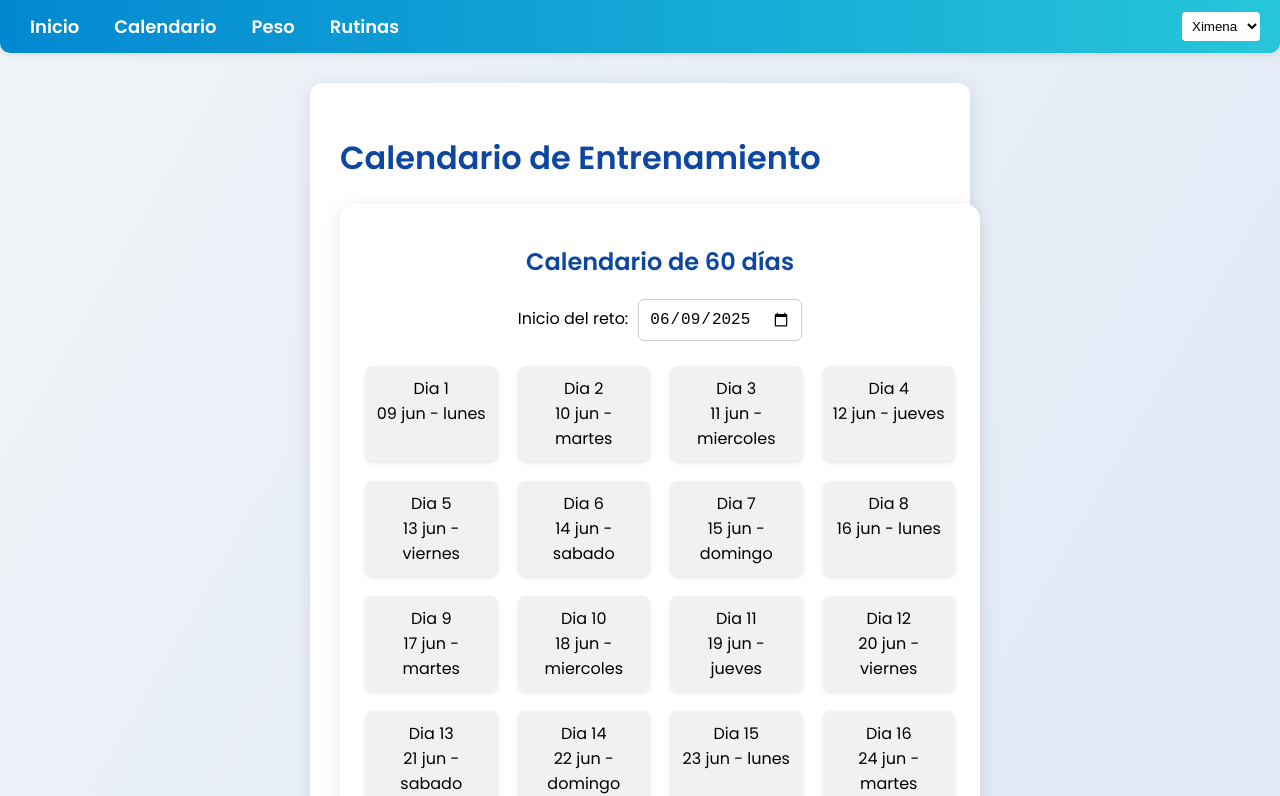
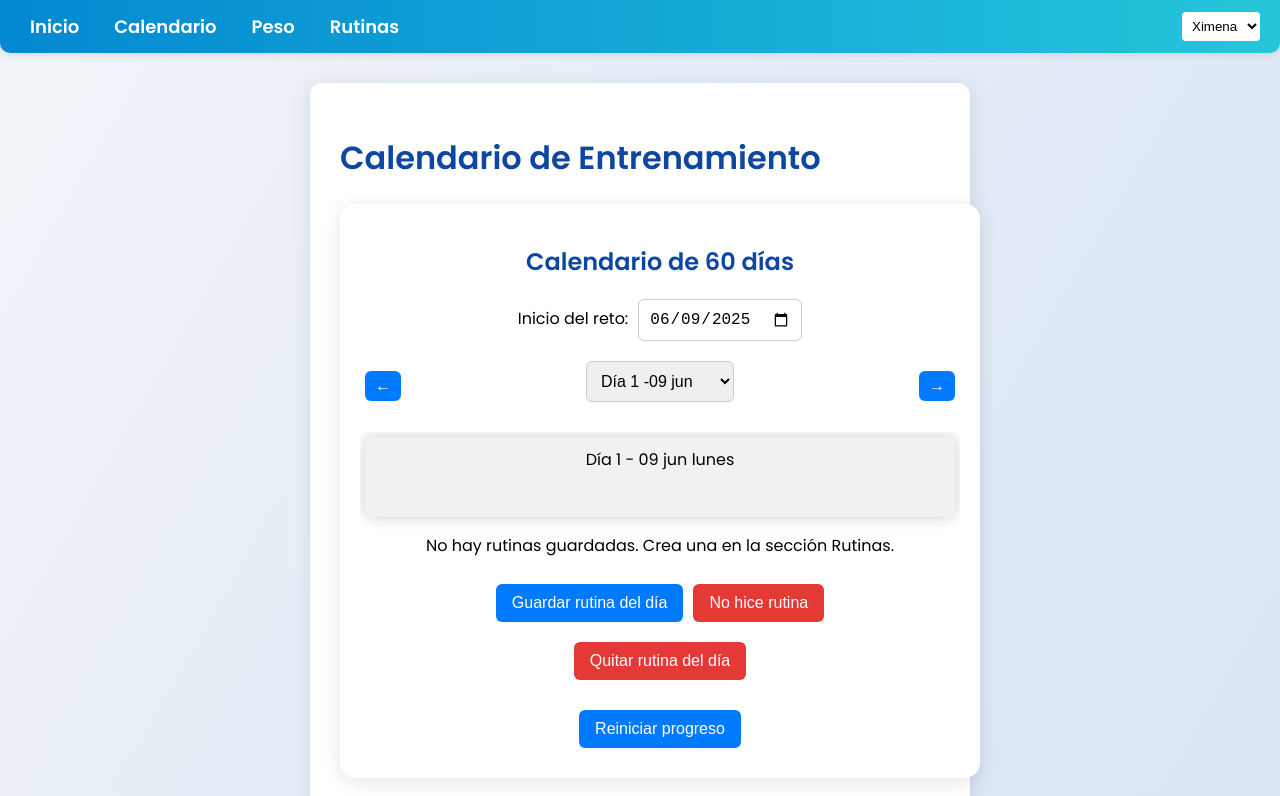
Before and after one commit to Jamon1405/Reto90Dias, a Next.js app: page /calendar in a window 1280 px wide. Shown: the top 796 px of the page. Built offline with nearby package versions, Linux system fonts and the light colour scheme.

Commit message:
Sequential day navigation

```diff
--- a/src/components/Calendar.js
+++ b/src/components/Calendar.js
@@ -7,7 +7,7 @@ const weekdays = ['domingo', 'lunes', 'martes', 'miercoles', 'jueves', 'viernes'
 
 const Calendar = () => {
   const user = useCurrentUser();
-  const [selectedDay, setSelectedDay] = useState(null);
+  const [selectedDay, setSelectedDay] = useState(0);
   const createEmptyDays = () =>
     Array.from({
       length: TOTAL_DAYS,
@@ -31,7 +31,10 @@ const Calendar = () => {
 
   useEffect(() => {
     const savedDays = localStorage.getItem(`calendarDays_${user}`);
-    setDays(savedDays ? JSON.parse(savedDays) : createEmptyDays());
+    const loadedDays = savedDays ? JSON.parse(savedDays) : createEmptyDays();
+    setDays(loadedDays);
+    const first = loadedDays.findIndex((d) => !d.completed);
+    setSelectedDay(first >= 0 ? first : 0);
     const routines = localStorage.getItem(`weeklyRoutines_${user}`);
     setSavedRoutines(routines ? JSON.parse(routines) : {});
     const sd = localStorage.getItem(`startDate_${user}`);
@@ -56,8 +59,50 @@ const Calendar = () => {
     // eslint-disable-next-line react-hooks/exhaustive-deps
   }, [days]);
 
+  useEffect(() => {
+    if (selectedDay === null || !days[selectedDay]) return;
+    const routineKey = days[selectedDay].routine;
+    const routine = savedRoutines[routineKey];
+    const dayLogs = days[selectedDay].logs || {};
+    const progress = JSON.parse(localStorage.getItem(`exerciseProgress_${user}`) || '{}');
+
+    if (routine) {
+      const weightMap = {};
+      const setMap = {};
+      const repMap = {};
+      routine.exercises.forEach((ex) => {
+        const hist = progress[ex] || [];
+        weightMap[ex] = hist.length > 0 ? hist[hist.length - 1].weight : '';
+        setMap[ex] = '';
+        repMap[ex] = '';
+      });
+      Object.entries(dayLogs).forEach(([name, log]) => {
+        if (log.weight) weightMap[name] = log.weight;
+        if (log.sets) setMap[name] = log.sets;
+        if (log.reps) repMap[name] = log.reps;
+      });
+      setWeightInputs(weightMap);
+      setSetInputs(setMap);
+      setRepInputs(repMap);
+      const exercisesList = Object.keys(dayLogs).length > 0 ? Object.keys(dayLogs) : [...routine.exercises];
+      setDayExercises(exercisesList);
+    } else {
+      const weightMap = {};
+      const setMap = {};
+      const repMap = {};
+      Object.entries(dayLogs).forEach(([name, log]) => {
+        weightMap[name] = log.weight || '';
+        setMap[name] = log.sets || '';
+        repMap[name] = log.reps || '';
+      });
+      setWeightInputs(weightMap);
+      setSetInputs(setMap);
+      setRepInputs(repMap);
+      setDayExercises(Object.keys(dayLogs));
+    }
+  }, [selectedDay, days, savedRoutines, user]);
+
   const handleSaveDay = () => {
-    if (selectedDay === null) return;
 
     const date = new Date(startDate.getTime() + selectedDay * 86400000)
       .toISOString()
@@ -124,10 +169,12 @@ const Calendar = () => {
       }
     }
     setIsEditing(false);
+    if (selectedDay < TOTAL_DAYS - 1) {
+      setSelectedDay(selectedDay + 1);
+    }
   };
 
   const handleSkipDay = () => {
-    if (selectedDay === null) return;
     setDays((prev) => {
       const updated = [...prev];
       updated[selectedDay] = {
@@ -143,6 +190,9 @@ const Calendar = () => {
     setSetInputs({});
     setRepInputs({});
     setIsEditing(false);
+    if (selectedDay < TOTAL_DAYS - 1) {
+      setSelectedDay(selectedDay + 1);
+    }
   };
 
   const handleRemoveExercise = (ex) => {
@@ -179,7 +229,7 @@ const Calendar = () => {
     localStorage.removeItem(`startDate_${user}`);
     setSavedRoutines({});
     window.dispatchEvent(new Event('routinesUpdated'));
-    setSelectedDay(null);
+    setSelectedDay(0);
     setStartDate(new Date(START_DATE));
     setDayExercises([]);
     setWeightInputs({});
@@ -204,57 +254,41 @@ const Calendar = () => {
           style={inputStyle}
         />
       </div>
-      <div className="calendar-grid">
-        {days.map((day, index) => {
-          const date = new Date(startDate);
-          date.setDate(startDate.getDate() + index);
-          return (
-            <div
-              key={index}
-              style={dayBoxStyle(day, selectedDay === index, isMobile)}
-              onClick={() => {
-                setSelectedDay(index);
-                setIsEditing(false);
-                const routineKey = days[index].routine;
-                const routine = savedRoutines[routineKey];
-                if (routine) {
-                  const progress = JSON.parse(
-                    localStorage.getItem(`exerciseProgress_${user}`) || '{}'
-                  );
-                  const weightMap = {};
-                  const setMap = {};
-                  const repMap = {};
-                  routine.exercises.forEach((ex) => {
-                    const hist = progress[ex] || [];
-                    weightMap[ex] = hist.length > 0 ? hist[hist.length - 1].weight : '';
-                    setMap[ex] = '';
-                    repMap[ex] = '';
-                  });
-                  const dayLogs = days[index].logs || {};
-                  Object.entries(dayLogs).forEach(([name, log]) => {
-                    if (log.weight) weightMap[name] = log.weight;
-                    if (log.sets) setMap[name] = log.sets;
-                    if (log.reps) repMap[name] = log.reps;
-                  });
-                  setWeightInputs(weightMap);
-                  setSetInputs(setMap);
-                  setRepInputs(repMap);
-                  const exercisesList =
-                    Object.keys(dayLogs).length > 0
-                      ? Object.keys(dayLogs)
-                      : [...routine.exercises];
-                  setDayExercises(exercisesList);
-                } else {
-                  setDayExercises([]);
-                }
-              }}
-            >
-              Dia {index + 1}
-              <br />
-              {date.toLocaleDateString('es-ES', { day: '2-digit', month: 'short' })} - {weekdays[date.getDay()]}
-            </div>
-          );
-        })}
+      <div style={{ display: 'flex', alignItems: 'center', justifyContent: 'space-between', marginBottom: '10px' }}>
+        <button
+          type="button"
+          aria-label="Día anterior"
+          disabled={selectedDay === 0}
+          style={{ ...buttonStyle, padding: '6px 10px' }}
+          onClick={() => setSelectedDay((d) => Math.max(0, d - 1))}
+        >
+          ←
+        </button>
+        <select
+          value={selectedDay}
+          onChange={(e) => setSelectedDay(parseInt(e.target.value, 10))}
+          style={inputStyle}
+        >
+          {days.map((_, idx) => {
+            const dt = new Date(startDate);
+            dt.setDate(startDate.getDate() + idx);
+            return (
+              <option key={idx} value={idx}>
+                Día {idx + 1} -
+                {dt.toLocaleDateString('es-ES', { day: '2-digit', month: 'short' })}
+              </option>
+            );
+          })}
+        </select>
+        <button
+          type="button"
+          aria-label="Día siguiente"
+          disabled={selectedDay === TOTAL_DAYS - 1}
+          style={{ ...buttonStyle, padding: '6px 10px' }}
+          onClick={() => setSelectedDay((d) => Math.min(TOTAL_DAYS - 1, d + 1))}
+        >
+          →
+        </button>
       </div>
       {selectedDay !== null && (
         <div
@@ -265,6 +299,15 @@ const Calendar = () => {
             transition: 'max-height 0.3s ease',
           }}
         >
+          {(() => {
+            const date = new Date(startDate);
+            date.setDate(startDate.getDate() + selectedDay);
+            return (
+              <div style={{ ...dayBoxStyle(days[selectedDay], true, isMobile), marginBottom: '15px' }}>
+                Día {selectedDay + 1} - {date.toLocaleDateString('es-ES', { day: '2-digit', month: 'short' })} {weekdays[date.getDay()]}
+              </div>
+            );
+          })()}
 
 
           {!days[selectedDay].routine && Object.keys(savedRoutines).length === 0 && (
```
